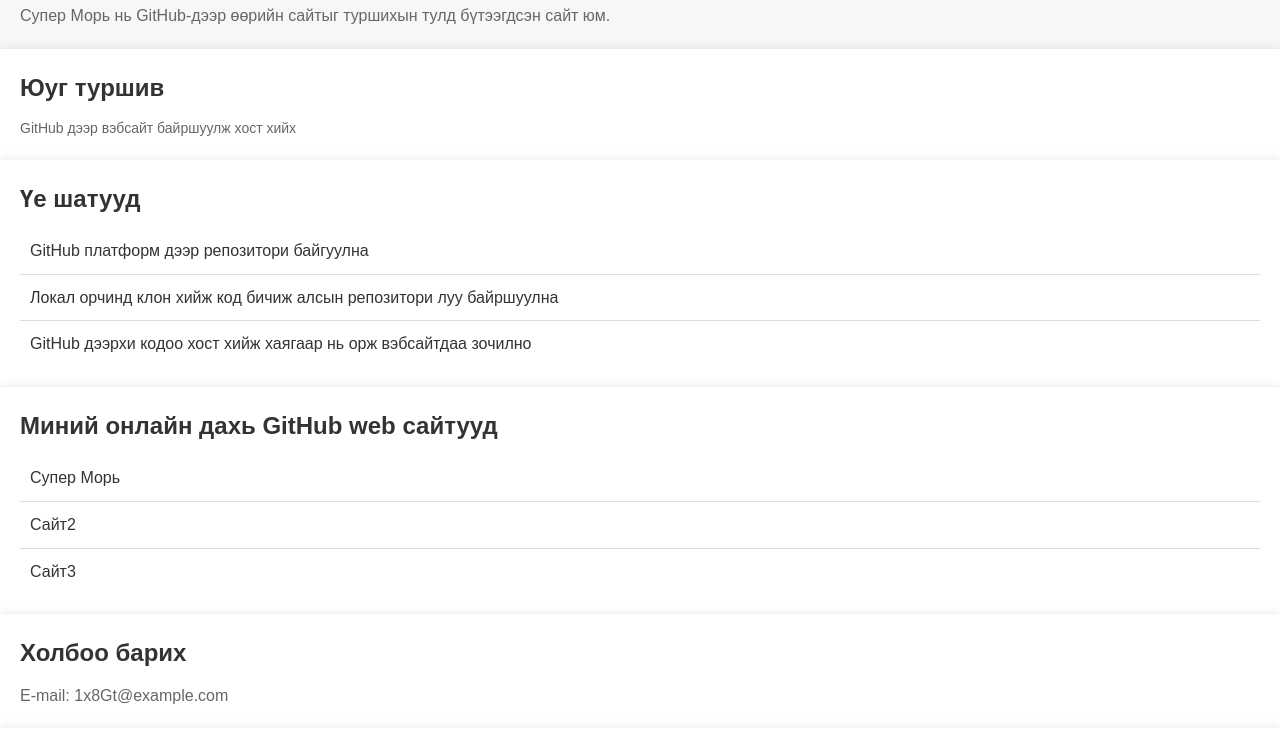
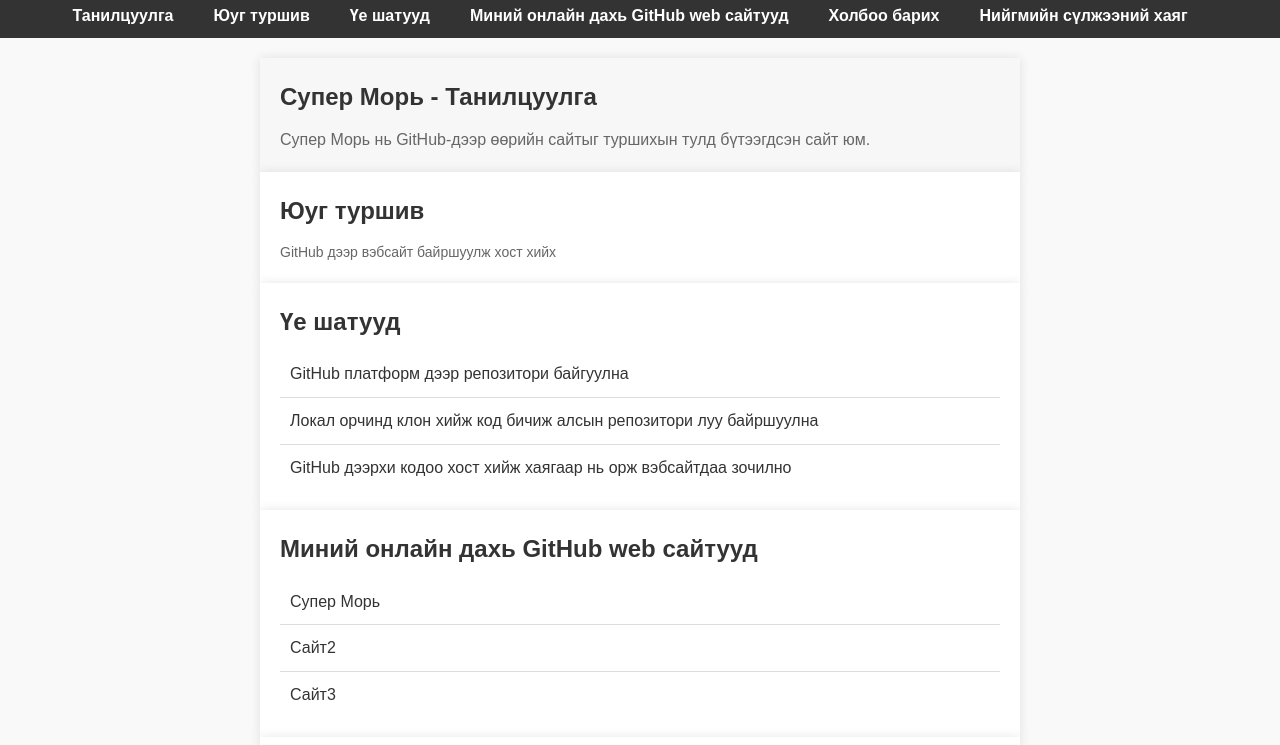
Before and after one commit to Monpro-web/super-mori, a plain HTML site: page index.html in a window 1280 px wide. Shown: the part 65-810 px from the top of the page. Drawn offline with Linux system fonts and the light colour scheme.

Commit message:
⚡️ style муухай байсныг өөрчиллөө

```diff
--- a/index.html
+++ b/index.html
@@ -1,16 +1,33 @@
 <!DOCTYPE html>
 <html lang="en">
   <head>
-    <meta charset="UTF-8">
-    <meta name="viewport" content="width=device-width, initial-scale=1.0">
-    <link rel="stylesheet" href="styles.css">
+    <meta charset="UTF-8" />
+    <meta name="viewport" content="width=device-width, initial-scale=1.0" />
+    <link rel="stylesheet" href="styles.css" />
     <title>Super Mori</title>
   </head>
   <body>
+    <header>
+      <h1>Супер Морь</h1>
+      <nav id="navbar">
+        <ul>
+          <li><a href="#about">Танилцуулга</a></li>
+          <li><a href="#about-me">Юуг туршив</a></li>
+          <li><a href="#my-works">Үе шатууд</a></li>
+          <li><a href="#my-stores">Миний онлайн дахь GitHub web сайтууд</a></li>
+          <li><a href="#contact">Холбоо барих</a></li>
+          <li><a href="#social-media">Нийгмийн сүлжээний хаяг</a></li>
+        </ul>
+      </nav>
+    </header>
+    <main>
       <!-- Танилцуулга -->
       <section id="about">
         <h2>Супер Морь - Танилцуулга</h2>
-    <p> Супер Морь нь GitHub-дээр өөрийн сайтыг туршихын тулд бүтээгдсэн сайт юм.</p>
+        <p>
+          Супер Морь нь GitHub-дээр өөрийн сайтыг туршихын тулд бүтээгдсэн сайт
+          юм.
+        </p>
       </section>
 
       <!-- Миний тухай -->
@@ -24,8 +41,12 @@
         <h2>Үе шатууд</h2>
         <ul>
           <li>GitHub платформ дээр репозитори байгуулна</li>
-      <li>Локал орчинд клон хийж код бичиж алсын репозитори луу байршуулна</li>
-      <li>GitHub дээрхи кодоо хост хийж хаягаар нь орж вэбсайтдаа зочилно</li>
+          <li>
+            Локал орчинд клон хийж код бичиж алсын репозитори луу байршуулна
+          </li>
+          <li>
+            GitHub дээрхи кодоо хост хийж хаягаар нь орж вэбсайтдаа зочилно
+          </li>
         </ul>
       </section>
 
@@ -54,11 +75,10 @@
           <li>Twitter</li>
         </ul>
       </section>
-
+    </main>
     <!-- Footer -->
     <footer>
       <p>&copy; 2025 Супер Морь</p>
     </footer>
-
   </body>
 </html>
--- a/styles.css
+++ b/styles.css
@@ -56,7 +56,36 @@
 a:hover {
   color: #23527c;
 }
-
+main {
+  max-width: 800px;
+  margin: 0 auto;
+  padding: 20px;
+}
+#navbar {
+  display: flex;
+  justify-content: center;
+  background-color: #333;
+  padding: 10px;
+}
+#navbar ul {
+  list-style: none;
+  margin: 0;
+  padding: 0;
+  display: flex;
+}
+#navbar li {
+  margin-right: 20px;
+}
+#navbar a {
+  color: #fff;
+  text-decoration: none;
+  font-weight: bold;
+  transition: color 0.3s ease;
+  background-color: #333;
+  color: #fff;
+  padding: 10px;
+  text-align: center;
+}
 /* Section Styles */
 
 section {
```
Lines whose indentation alone changed are shown as unchanged.
